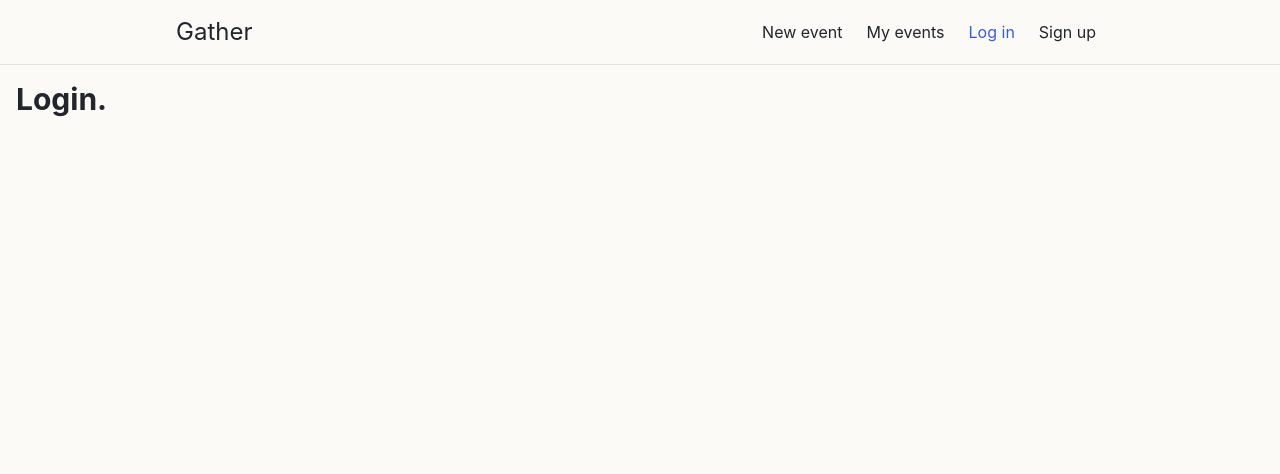
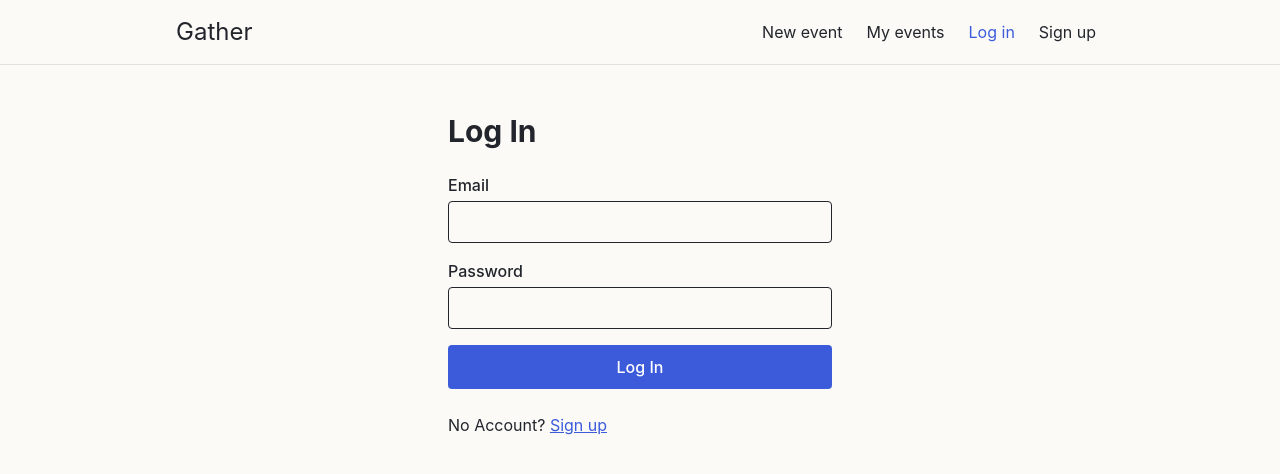
Before and after one commit to mishkatmustafid/gather, a React (Vite) app in the folder web/: page /login in a window 1280 px wide. Shown: the top 474 px of the page. Built offline with nearby package versions, Linux system fonts and the light colour scheme; no server answers.

Commit message:
feat: implement login functionality with form handling and error display

```diff
--- a/web/src/pages/Login.tsx
+++ b/web/src/pages/Login.tsx
@@ -1,3 +1,105 @@
+import { Link, Navigate, useNavigate, useSearchParams } from "react-router-dom";
+import { useAuth } from "../auth/AuthContext";
+import { useState, type FormEvent } from "react";
+import { ApiError } from "../lib/api";
+import FormField from "../components/FormField";
+
+function safeNext(next: string | null) {
+  return next && next.startsWith("/") && !next.startsWith("//") ? next : "/";
+}
+
 export default function Login() {
-  return <h1 className='text-3xl font-bold'>Login.</h1>;
+  const { user, login } = useAuth();
+  const navigate = useNavigate();
+  const [params] = useSearchParams();
+  const next = safeNext(params.get("next"));
+
+  const [email, setEmail] = useState("");
+  const [password, setPassword] = useState("");
+  const [fieldErrors, setFieldErrors] = useState<Record<string, string>>({});
+  const [formError, setFormError] = useState<string | null>(null);
+  const [submitting, setSubmitting] = useState(false);
+
+  if (user) return <Navigate to={next} replace />;
+
+  async function handleSubmit(e: FormEvent) {
+    e.preventDefault();
+    setFieldErrors({});
+    setFormError(null);
+    setSubmitting(true);
+    try {
+      await login(email, password);
+      navigate(next, { replace: true });
+    } catch (err) {
+      if (err instanceof ApiError) {
+        if (err.fields) setFieldErrors(err.fields);
+        setFormError(err.fields ? null : err.message); // e.g.: "Email or password is incorrect."
+      } else {
+        setFormError(
+          "Couldn't reach the server. Check your connection and try again.",
+        );
+      }
+    } finally {
+      setSubmitting(false);
+    }
+  }
+
+  return (
+    <div className='mx-auto max-w-sm py-8'>
+      <h1 className='text-3xl font-bold'>Log In</h1>
+
+      <form
+        onSubmit={handleSubmit}
+        noValidate
+        className='mt-6 flex flex-col gap-4'
+      >
+        {formError && (
+          <p
+            role='alert'
+            className='rounded border border-red-300 bg-red-50 p-3 text-red-800'
+          >
+            {formError}
+          </p>
+        )}
+
+        <FormField
+          id='email'
+          label='Email'
+          type='email'
+          autoComplete='email'
+          required
+          value={email}
+          onChange={(e) => setEmail(e.target.value)}
+          error={fieldErrors.email}
+        />
+        <FormField
+          id='password'
+          label='Password'
+          type='password'
+          autoComplete='current-password'
+          required
+          value={password}
+          onChange={(e) => setPassword(e.target.value)}
+          error={fieldErrors.password}
+        />
+        <button
+          type='submit'
+          disabled={submitting}
+          className='min-h-11 rounded bg-[#3B5BDB] px-4 py-2 font-medium text-white disabled:opacity-60 focus-visible:outline-none focus-visible:ring-2 focus-visible:ring-[#3B5BDB] focus-visible:ring-offset-2'
+        >
+          {submitting ? "Logging in..." : "Log In"}
+        </button>
+      </form>
+
+      <p className='mt-6'>
+        No Account?{" "}
+        <Link
+          to={`/register?next=${encodeURIComponent(next)}`}
+          className='text-[#3B5BDB] underline'
+        >
+          Sign up
+        </Link>
+      </p>
+    </div>
+  );
 }
```
